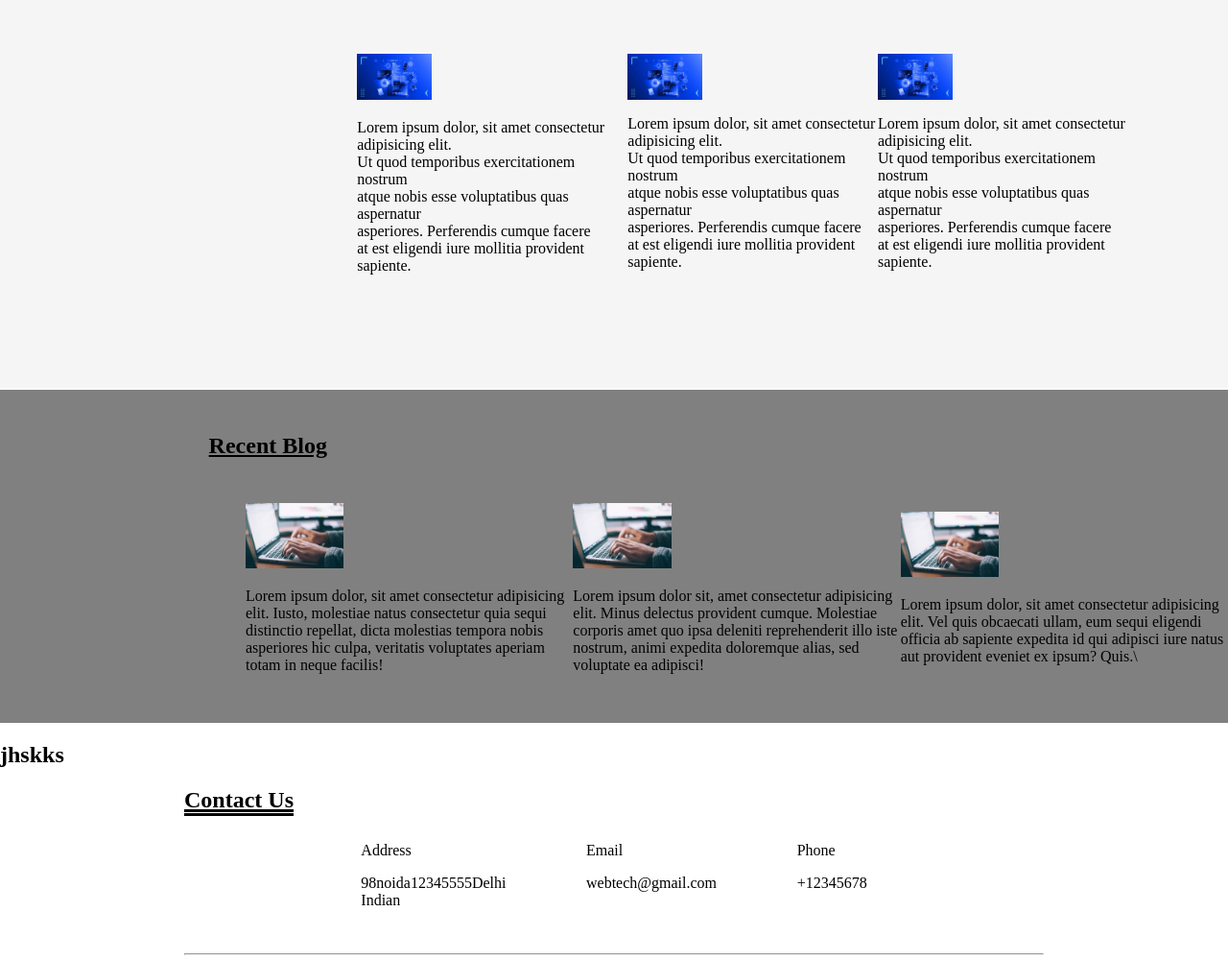
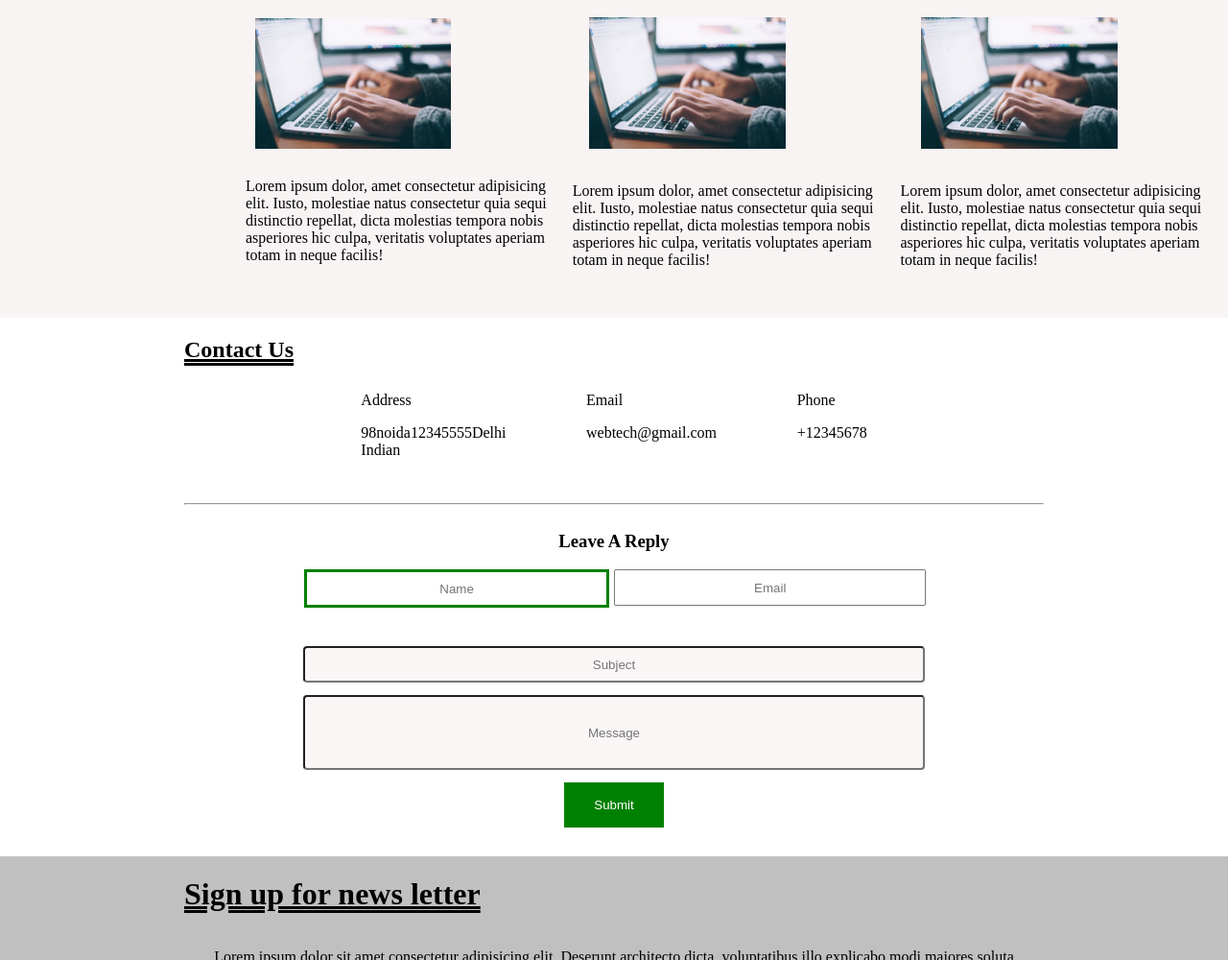
Before and after one commit to KhushbuGiri/HTML-CSS_TASK, a plain HTML site: page index.html in a window 1280 px wide. Shown: the part 4589-5589 px from the top of the page at 96% size. Drawn offline with nearby package versions, Linux system fonts and the light colour scheme.

Commit message:
changed recent blog images.

```diff
--- a/index.html
+++ b/index.html
@@ -542,7 +542,7 @@
 
     <!-- ----------------------------------------------------------------------------------------------------------------------------------------- -->
 
-
+<!--
     <div class="recentblock" style="background-color: whitesmoke ">
 
         <div class="recentblock2">
@@ -586,83 +586,39 @@
 
 
         </div>
-    </div>
-    <!-- ------------------------------Recent blog triel -->
+    </div> -->
+    <!-- ------------------------------Recent blog triel ------------------------------------------------------------------------------------>
 
-    <div class="" style="background-color: grey;">
+    <div class="" style="background-color: rgb(249, 244, 244);">
         <div class="" style="margin-left:15% ; text-decoration:underline; padding: 2%; " >
             <h2>Recent Blog</h2>
         </div>
 
-        <div class="imghaed" style="display: flex; flex-direction:row; justify-content: center
-        ; align-items: center; margin-left: 20%;">
+        <div class="imghaed" style="display: flex; flex-direction:row; justify-content:space-between; align-items: center; margin-left: 20%;">
             <div>
-                <img src="recentimg.jpg" >
-                <p style="margin-bottom: 15%;">Lorem ipsum dolor, sit amet consectetur adipisicing elit. Iusto, molestiae natus consectetur quia sequi distinctio repellat, dicta molestias tempora nobis asperiores hic culpa, veritatis voluptates aperiam totam in neque facilis!</p>
+                <img src="recentimg.jpg" style="width: 60%;
+                text-align: center;
+                padding: 10px; ">
+                <p style="margin-bottom: 15%;">Lorem ipsum dolor,  amet consectetur adipisicing<br> elit. Iusto, molestiae natus consectetur quia sequi<br> distinctio repellat, dicta molestias tempora nobis<br> asperiores hic culpa, veritatis voluptates aperiam<br> totam in neque facilis!</p>
             </div>
             <div>
-                <img src="recentimg.jpg">
-                <p style="margin-bottom: 15%";>Lorem ipsum dolor sit, amet consectetur adipisicing elit. Minus delectus provident cumque. Molestiae corporis amet quo ipsa deleniti reprehenderit illo iste nostrum, animi expedita doloremque alias, sed voluptate ea adipisci!</p>
+                <img src="recentimg.jpg" style="width: 60%;
+                text-align: center; margin-left: 2px;
+                padding: 15px;  ">
+                <p style="margin-bottom: 15%";>Lorem ipsum dolor,  amet consectetur adipisicing<br> elit. Iusto, molestiae natus consectetur quia sequi<br> distinctio repellat, dicta molestias tempora nobis<br> asperiores hic culpa, veritatis voluptates aperiam<br> totam in neque facilis!</p>
             </div>
             <div>
-                <img src="recentimg.jpg">
-                <p style="margin-bottom: 15%;">Lorem ipsum dolor, sit amet consectetur adipisicing elit. Vel quis obcaecati ullam, eum sequi eligendi officia ab sapiente expedita id qui adipisci iure natus aut provident eveniet ex ipsum? Quis.\</p>
+                <img src="recentimg.jpg" style="width: 60%;
+                text-align: center;
+                padding: 15px; margin-left: 2% ">
+                <p style="margin-bottom: 15%;">Lorem ipsum dolor,  amet consectetur adipisicing<br> elit. Iusto, molestiae natus consectetur quia sequi<br> distinctio repellat, dicta molestias tempora nobis<br> asperiores hic culpa, veritatis voluptates aperiam<br> totam in neque facilis!</p>
             </div>
-
-
-
-
 
         </div>
 
-
-
-
-
-
-
-
-
-
-
-
     </div>
 
-
-
-
-
-
-
-
-
-
-
-
-
-
-
-
-
-
-
-
-
-
-
-
-
-
-
-
-
-    <div>
-        <h2>jhskks</h2>
-    </div>
-
-
-
-
+    <!-- ---------------------------------------------------Recent blog new---------------------------------------------------------------------------- -->
 
 
     <!-- ----------------------------------------------------------------------------------------------------------------------------- -->
```
